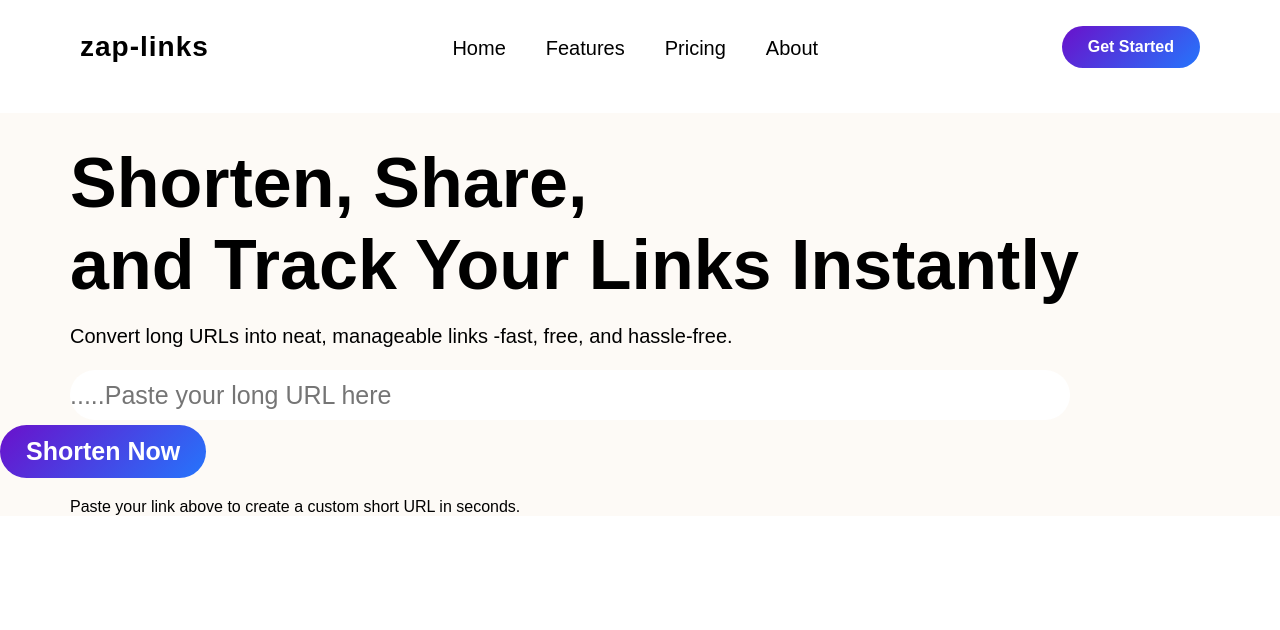
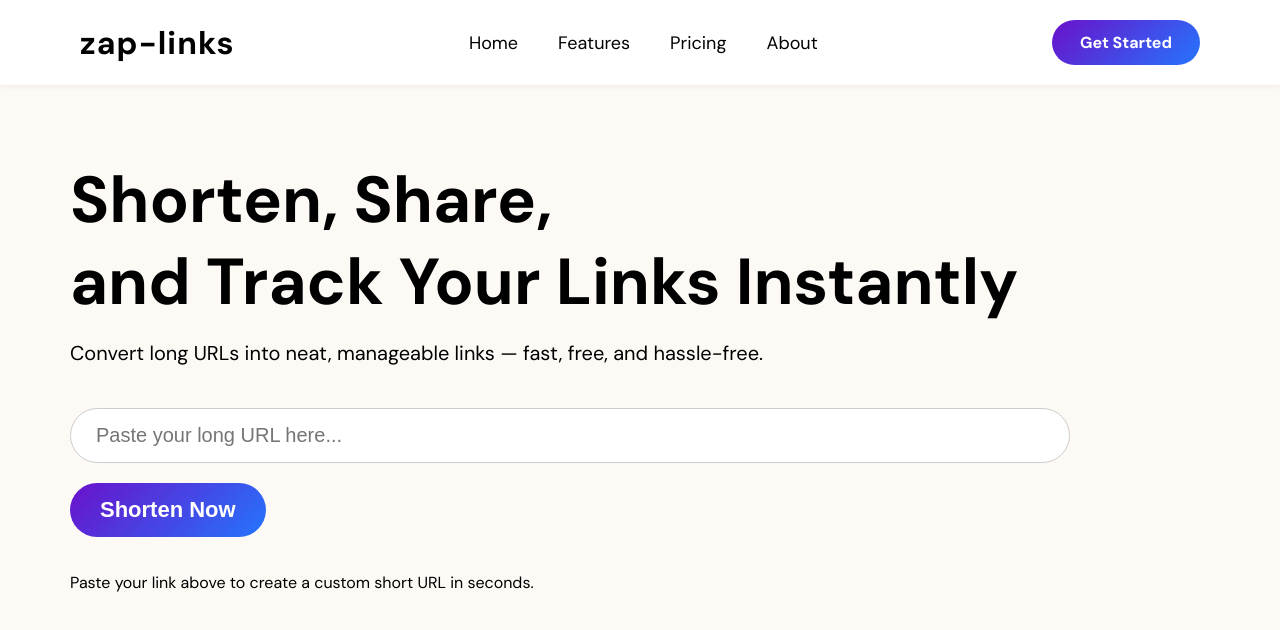
Before and after one commit to schizophrenicman/Zaplink, a plain HTML site: page index.html in a window 1280 px wide. Drawn offline with Linux system fonts and the light colour scheme.

Commit message:
final commit for today

```diff
--- a/index.html
+++ b/index.html
@@ -2,32 +2,31 @@
 <html lang="en">
 <head>
   <meta charset="UTF-8">
-    <meta name="viewport" content="width=device-width, initial-scale=1.0">
+  <meta name="viewport" content="width=device-width, initial-scale=1">
   <title>Zap-links</title>
   <link rel="stylesheet" href="style.css">
+  <link href="https://fonts.googleapis.com/css2?family=DM+Sans:wght@400;700&display=swap" rel="stylesheet">
 </head>
 <body>
   <nav class="navbar">
     <div class="logo">zap-links</div>
-
     <ul class="nav-links">
       <li><a href="#">Home</a></li>
       <li><a href="#">Features</a></li>
       <li><a href="#">Pricing</a></li>
       <li><a href="#">About</a></li>
     </ul>
-
     <a href="#" class="cta-button">Get Started</a>
   </nav>
+
   <section class="home">
-        <h1 class="one">Shorten, Share, </h1>
+    <h1 class="one">Shorten, Share,</h1>
     <h1 class="two">and Track Your Links Instantly</h1>
-        <h3 class="three">Convert long URLs into neat, manageable links -fast, free, and hassle-free.</h3>
+    <h3 class="three">Convert long URLs into neat, manageable links — fast, free, and hassle-free.</h3>
+
     <form id="shorten-form">
-        <input class="four" type="url" id="url-input" placeholder=".....Paste your long URL here" required/>
-        <button type="submit">
-            Shorten Now
-        </button>
+      <input class="four" type="url" id="url-input" placeholder="Paste your long URL here..." required />
+      <button type="submit">Shorten Now</button>
       <h4>Paste your link above to create a custom short URL in seconds.</h4>
     </form>
   </section>
--- a/style.css
+++ b/style.css
@@ -1,15 +1,14 @@
-
 * {
   margin: 0;
   padding: 0;
   box-sizing: border-box;
-  margin-top: 2px;
 }
 
 body {
   font-family: 'DM Sans', sans-serif;
-  background-color: white;
-  color: black;
+  background-color: #ffffff;
+  color: #000000;
+  overflow-x: hidden;
 }
 
 .navbar {
@@ -17,17 +16,19 @@ body {
   align-items: center;
   justify-content: space-between;
   padding: 20px 80px;
-  background: none;
   position: sticky;
   top: 0;
+  background-color: #ffffff;
   z-index: 999;
+  box-shadow: 0 2px 5px rgba(0,0,0,0.05);
 }
 
 .logo {
-  font-size: 28px;
+  font-size: 32px;
   font-weight: 700;
-  color: black;
+  color: #000;
   letter-spacing: 1px;
+  animation: slideIn 0.8s ease forwards;
 }
 
 .nav-links {
@@ -37,20 +38,37 @@ body {
 }
 
 .nav-links li a {
-  font-size: 20px;
+  font-size: 18px;
   text-decoration: none;
-  color: black;
+  color: #000;
   font-weight: 500;
-  transition: all 0.3s ease;
   position: relative;
+  transition: color 0.3s ease;
 }
+
+.nav-links li a::after {
+  content: "";
+  position: absolute;
+  width: 0;
+  height: 2px;
+  background: #2575fc;
+  left: 0;
+  bottom: -4px;
+  transition: 0.3s ease;
+}
+
 .nav-links li a:hover {
-  color:#2575fc;
+  color: #2575fc;
 }
+
+.nav-links li a:hover::after {
+  width: 100%;
+}
+
 .cta-button {
   text-decoration: none;
   background: linear-gradient(135deg, #6a11cb, #2575fc);
-  padding: 12px 26px;
+  padding: 12px 28px;
   border-radius: 50px;
   color: #fff;
   font-weight: 600;
@@ -58,66 +76,112 @@ body {
 }
 
 .cta-button:hover {
-  transform: translateY(-2px);
+  transform: translateY(-3px);
+  box-shadow: 0 8px 18px rgba(37,117,252,0.3);
 }
 
-@media (max-width: 768px) {
-  .nav-links {
-    display: none;
+.home {
+  padding: 80px 70px;
+  background-color: #fdfaf6;
+  text-align: left;
+  animation: fadeIn 1s ease forwards;
 }
 
-  .navbar {
-    padding: 20px 30px;
+.home .one, .home .two {
+  font-size: 65px;
+  line-height: 1.1;
+  margin-bottom: 10px;
+  animation: slideIn 0.8s ease forwards;
 }
 
-  .cta-button {
-    padding: 10px 22px;
+.home .three {
+  margin-top: 20px;
+  font-size: 20px;
+  font-weight: 300;
+  max-width: 700px;
+  line-height: 1.5;
+  animation: fadeIn 1s ease forwards;
 }
+
+#shorten-form {
+  margin-top: 40px;
+  display: flex;
+  flex-direction: column;
+  max-width: 1000px;
+  gap: 20px;
 }
-.home {
-    margin-top: 25px;
-    background-color: #fdfaf6;
+
+.four {
+  height: 55px;
+  padding: 0 25px;
+  border-radius: 50px;
+  border: 1.5px solid #ccc;
+  font-size: 20px;
+  transition: all 0.3s ease;
 }
-.home .one {
-    padding-top: 30px;
-    margin-top: 20x;
-    margin-left: 70px;
-    font-size: 70px;
+
+.four:focus {
+  outline: none;
+  border-color: #2575fc;
+  box-shadow: 0 0 8px rgba(37,117,252,0.3);
 }
-.home .two{
-    margin-left: 70px;
-    font-size: 70px;
-}
-.home .three{
-    margin-top: 20px;
-    margin-left: 70px;
-    font-size: 20px;
-    font-weight: 200;
-}
-.home .four{
-    border: black;
-    height: 50px;
-    width: 1000px;
-    border-radius: 50px;
-    background-color: white;
-    margin-top: 20px;
-    margin-left: 70px;
-    font-size: 25px;
-}
-.home button{
-    text-decoration: none;
+
+.home button {
+  align-self: flex-start;
   background: linear-gradient(135deg, #6a11cb, #2575fc);
   border: none;
   border-radius: 50px;
   color: #fff;
   font-weight: 600;
+  padding: 14px 30px;
+  font-size: 22px;
   transition: 0.3s ease;
-    margin-top: 5px;
-    padding: 12px 26px;
-    font-size: 25px;
+  cursor: pointer;
 }
-.home h4{
-    margin-top: 20px;
-    margin-left: 70px;
-    font-weight: 100;
+
+.home button:hover {
+  transform: translateY(-2px);
+  box-shadow: 0 8px 18px rgba(106,17,203,0.3);
 }
+
+.home h4 {
+  margin-top: 15px;
+  font-weight: 300;
+}
+
+@keyframes slideIn {
+  from { opacity: 0; transform: translateY(-20px); }
+  to   { opacity: 1; transform: translateY(0); }
+}
+
+@keyframes fadeIn {
+  from { opacity: 0; }
+  to   { opacity: 1; }
+}
+
+@media (max-width: 768px) {
+  .navbar {
+    padding: 20px 30px;
+  }
+
+  .nav-links {
+    display: none;
+  }
+
+  .home {
+    padding: 50px 30px;
+  }
+
+  .home .one, .home .two {
+    font-size: 42px;
+  }
+
+  .four {
+    width: 100%;
+  }
+
+  .home button {
+    font-size: 20px;
+    padding: 12px 24px;
+  }
+}
```
Lines whose indentation alone changed are shown as unchanged.
